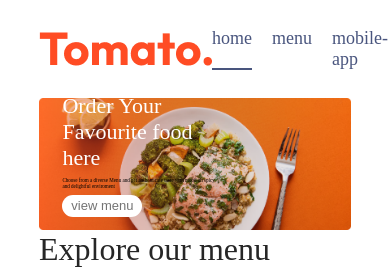
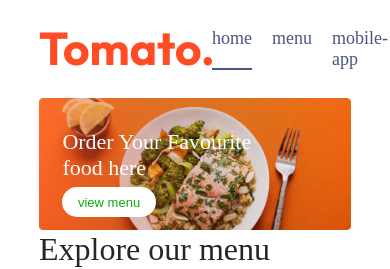
Before and after one commit to himanshu0089/Food-App, a React (Vite) app in the folder vite-project/: page / in a window 390 px wide. Shown: the top 269 px of the page. Built offline with nearby package versions, Linux system fonts and the light colour scheme.

Commit message:
style: header content

```diff
--- a/vite-project/src/components/Header/Header.css
+++ b/vite-project/src/components/Header/Header.css
@@ -22,12 +22,12 @@
     font-size: max(2.5vw,22px);
 }
 .header-contents p{
-    /* color: white; */
+    color: white;
     font-size: 1.3vw;
 }
 .header-contents button{
     border: none;
-    color:#747474;
+    color:rgb(10, 172, 10);
     font-weight: 500;
     padding: 1vw 2.3vw;
     background-color: white;
@@ -35,3 +35,21 @@
     border-radius: 50px;
 
 }
+@media (max-width:1050px){
+
+    .header-contents{
+        max-width: 45%;
+    }
+
+}
+@media (max-width:750px){
+    .header-contents{
+        max-width: 65%;
+    }
+    .header-contents p{
+        display: none;
+    }
+    .header-contents button{
+        padding: 2vw 4vw;
+    }
+}
```
